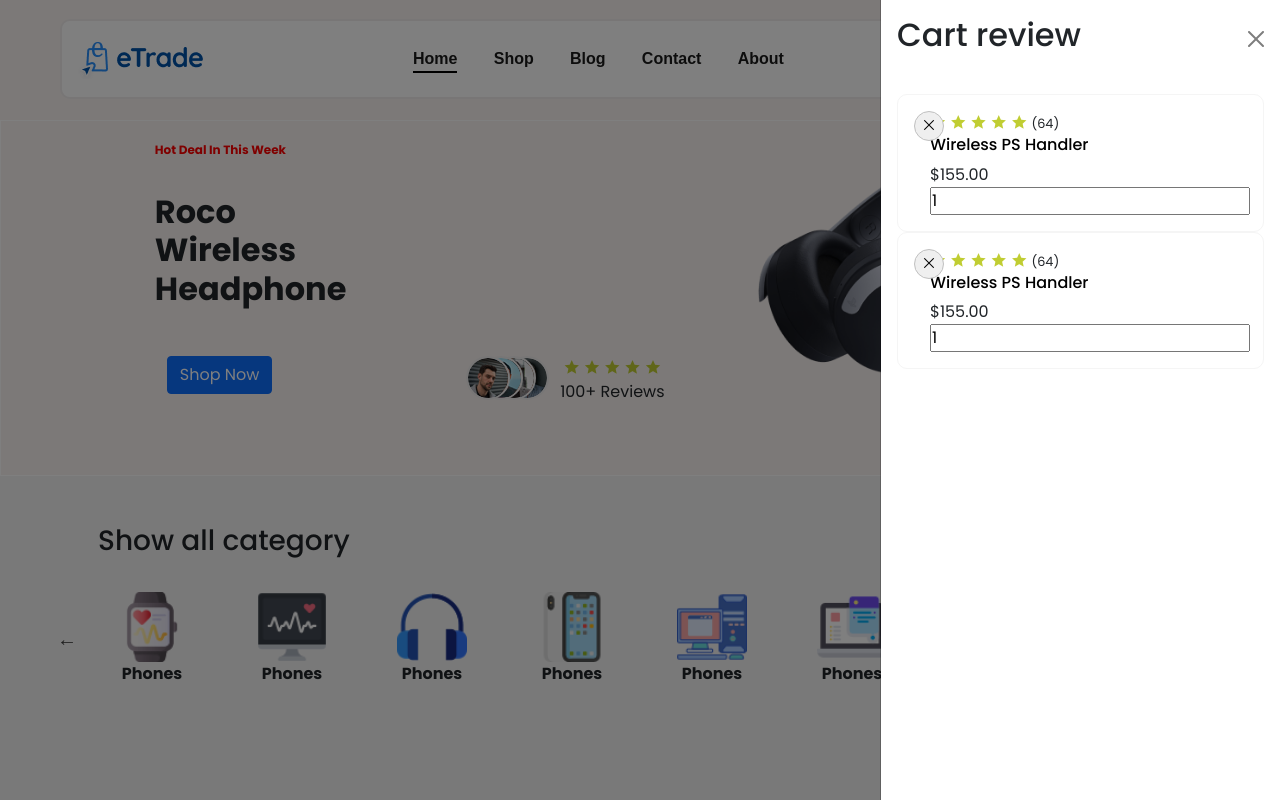
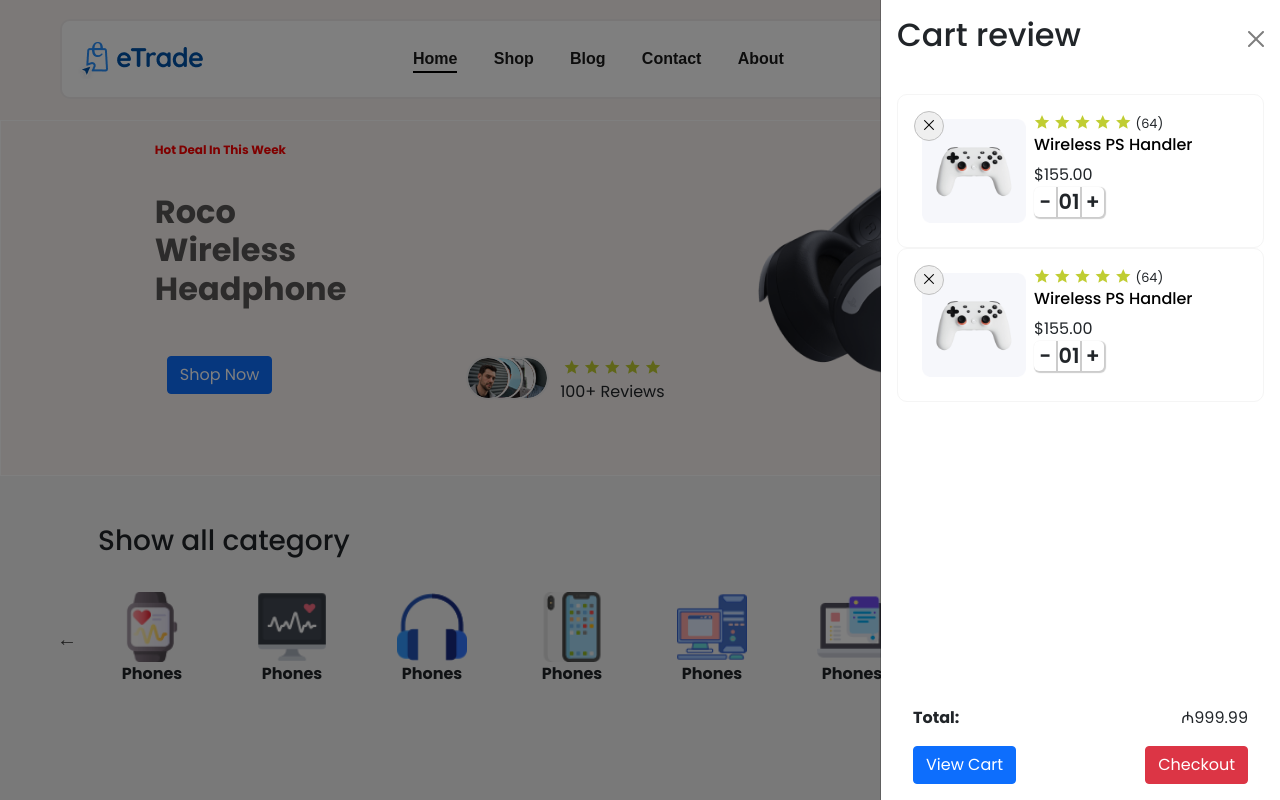
Before and after one commit to samandarrza/Final_Project, a plain HTML site: page index.html in a window 1280 px wide. Both pictures are taken after a click on the link 1112 px from the left and 62 px from the top of the page. Shown: the top 800 px of the page. Drawn offline with nearby package versions, Linux system fonts and the light colour scheme; some icons are missing; a web font is replaced by a local one.

Commit message:
Front Project Finished

```diff
--- a/index.html
+++ b/index.html
@@ -13,6 +13,7 @@
     href="https://maxst.icons8.com/vue-static/landings/line-awesome/line-awesome/1.3.0/css/line-awesome.min.css">
   <link rel="stylesheet" href="assets/css/main-slider.css">
   <link rel="stylesheet" href="assets/css/navbar.css">
+  <link rel="stylesheet" href="assets/css/cart.css">
   <link rel="stylesheet" href="assets/css/main.css">
 </head>
 <body>
@@ -34,10 +35,10 @@
           </div>
           <div class="icon">
             <a href="" data-bs-toggle="modal" data-bs-target="#search"><i class="las la-search"></i></a>
-            <a href=""><i class="las la-heart"></i></a>
+            <a href="/whishlist.html"><i class="las la-heart"></i></a>
             <a href="" data-bs-toggle="offcanvas" data-bs-target="#addtocart" aria-controls="addtocart"><i
                 class="las la-shopping-cart"></i></a>
-            <a href=""><i class="las la-user"></i></a>
+            <a href="/signin.html"><i class="las la-user"></i></a>
           </div>
           <div class="mobile">
             <span><i class="las la-bars"></i></span>
@@ -64,7 +65,7 @@
         <div class="offcanvas-body">
           <div class="cart-item">
             <div class="item-img">
-              <a href="#"><img src="assets/images/product-01.png" alt="Cart Product"></a>
+              <a href="#"><img width="120px" height="120px" src="assets/images/product-01.png" alt="Cart Product"></a>
               <button class="close-btn"><i class="las la-times"></i></button>
             </div>
             <div class="item-content">
@@ -83,13 +84,12 @@
               <h6 class="item-title"><a href="#">Wireless PS Handler</a></h6>
               <div class="item-price"><span class="currency-symbol">$</span>155.00</div>
               <div class="pro-qty item-quantity">
-                <input type="number" class="quantity-input" value="1">
-              </div>
+                <div class="wrapper"><span class="minus">-</span><span class="num">01</span><span class="plus">+</span></div></div>
               </div>
             </div>
             <div class="cart-item">
               <div class="item-img">
-              <a href="#"><img src="assets/images/product-01.png" alt="Cart Product"></a>
+                <a href="#"><img width="120px" height="120px" src="assets/images/product-01.png" alt="Cart Product"></a>
                 <button class="close-btn"><i class="las la-times"></i></button>
               </div>
               <div class="item-content">
@@ -108,10 +108,21 @@
                 <h6 class="item-title"><a href="#">Wireless PS Handler</a></h6>
                 <div class="item-price"><span class="currency-symbol">$</span>155.00</div>
                 <div class="pro-qty item-quantity">
-                <input type="number" class="quantity-input" value="1">
-              </div>
-            </div>
-          </div>
+                  <div class="wrapper"><span class="minus">-</span><span class="num">01</span><span class="plus">+</span></div></div>
+                </div>
+              </div>
+
+        </div>
+        <div class="offcanvas-footer text-center p-3">
+          <div class="d-flex justify-content-between p-3">
+              <span class="fw-bold">Total:</span><span>₼999.99</span>
+          </div>
+          <div class="d-flex justify-content-between px-3">
+            <a href="/cart.html" class="btn btn-primary">View Cart</a>
+              <a href="/checkout.html" class="btn btn-danger">Checkout</a>
+          </div>
+
+
       </div>
       </div>
     </div>
```
Also changed, not shown: 404error.html (+15 -5 lines), about.html (+15 -5 lines), account.html (+15 -5 lines), blog.html (+15 -5 lines), cart.html (+15 -5 lines), checkout.html (+15 -5 lines), contact.html (+15 -5 lines), forgetpassword.html (+16 -7 lines). Lines whose indentation alone changed are shown as unchanged.
